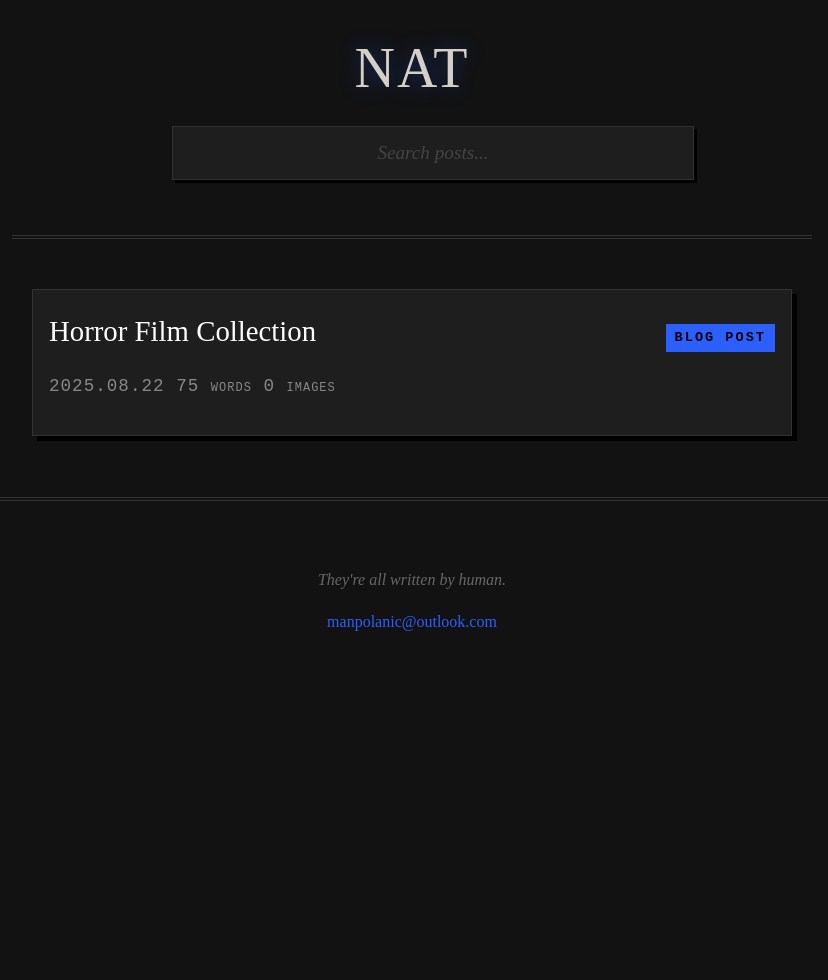
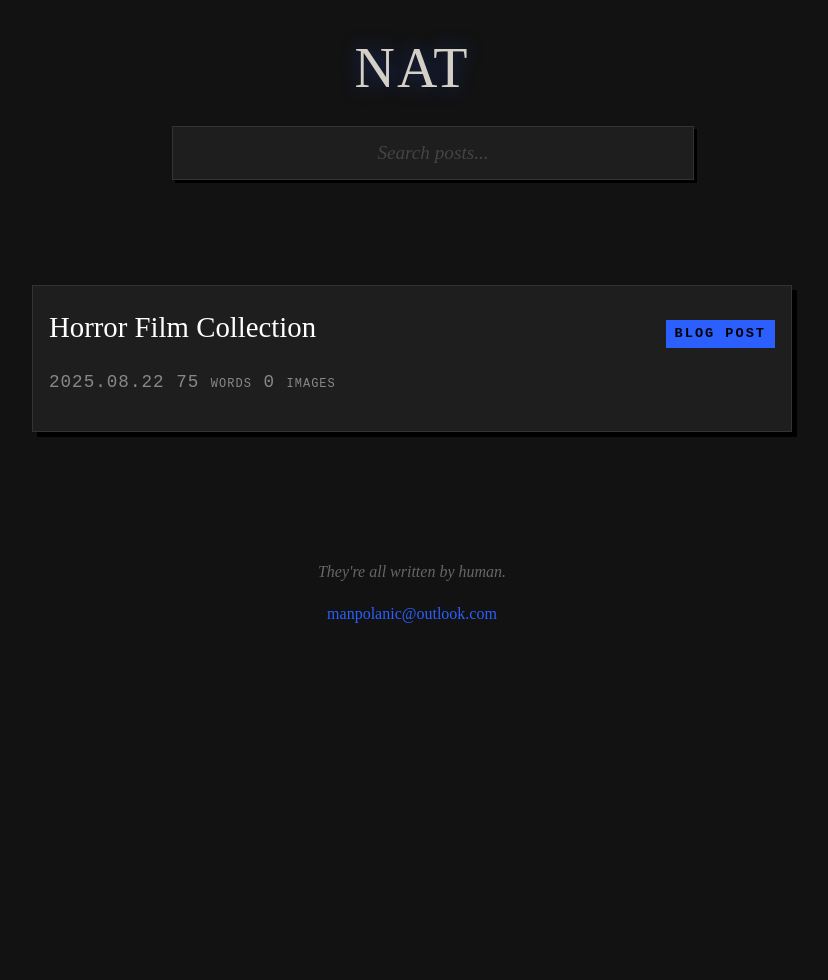
Before and after one commit to lptl/lptl.github.io, a Jekyll site: the page built from index.html, in a window 1280 px wide. Shown: the whole page, without its empty margins (228-1056 px from the left). Built offline with Jekyll 4.4.1, drawn with Linux system fonts in a browser that asks for light colours; comment, search, counter and statistics services are not loaded.

Commit message:
add content

```diff
--- a/assets/css/style.css
+++ b/assets/css/style.css
@@ -47,7 +47,7 @@ a {
 }
 a:hover {
     color: #fff;
-    border-bottom: 1px solid #fff;
+    /* border-bottom: 1px solid #fff; */
     text-shadow: 0 0 5px var(--accent-color); /* Glowing effect */
 }
 
@@ -76,7 +76,7 @@ pre {
     text-align: center;
     margin-bottom: 50px; /* Reduced from 70px */
     padding-bottom: 25px; /* Reduced from 30px */
-    border-bottom: 4px double var(--border-color);
+    /* border-bottom: 4px double var(--border-color); */
     max-width: 800px;
     margin-left: auto;
     margin-right: auto;
@@ -200,7 +200,7 @@ pre {
     text-align: center;
     padding: 50px 20px; /* Reduced from 60px */
     margin-top: 60px; /* Reduced from 80px */
-    border-top: 4px double var(--border-color);
+    /* border-top: 4px double var(--border-color); */
 }
 
 .site-description {
@@ -269,7 +269,7 @@ pre {
     text-align: center;
     margin-bottom: 40px; /* Reduced from 50px */
     padding-bottom: 18px; /* Reduced from 20px */
-    border-bottom: 1px solid var(--border-color);
+    /* border-bottom: 1px solid var(--border-color); */
 }
 
 .post-content {
@@ -296,7 +296,7 @@ pre {
     font-weight: normal;
     text-transform: uppercase;
     letter-spacing: 2px;
-    border-bottom: 1px solid var(--accent-color);
+    /* border-bottom: 1px solid var(--accent-color); */
     display: inline-block;
     padding-bottom: 5px;
     font-size: 1.1em; /* Added explicit smaller size */
@@ -486,7 +486,7 @@ body {
         display: flex;
         justify-content: space-between;
         align-items: center;
-        border-top: 1px solid #333;
+        /* border-top: 1px solid #333; */
         padding-top: 10px;
         margin-top: 5px;
     }
```
